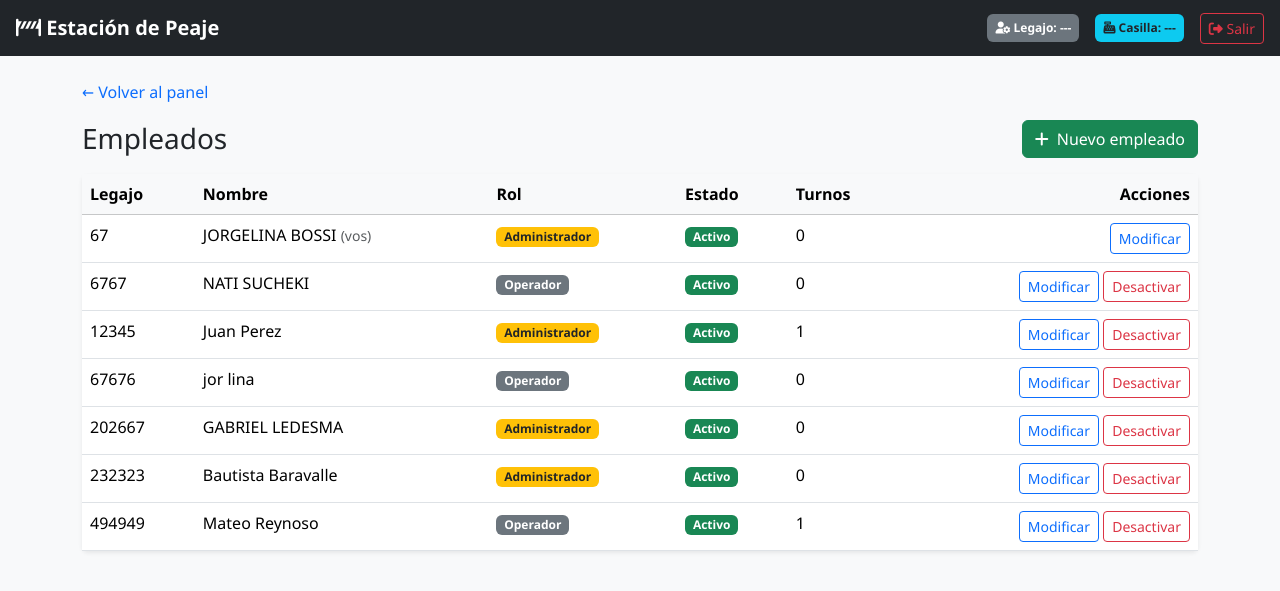
After one commit to Villada-PG3/trabajo-practico-integrador-caso-6-peaje, a Django app: page /panel/empleados/ in a window 1280 px wide. The commit adds this page. Shown: the top 591 px of the page. Run offline with Django 5.2, Linux system fonts and the light colour scheme; a user stored in the database is signed in; data comes from the database, SQL or seed files in the repository; some libraries are stand-ins or nearby versions.

Commit message:
feat: gestion de empleados en panel admin

```diff
--- a/core/urls.py
+++ b/core/urls.py
@@ -61,4 +61,10 @@ urlpatterns = [
     path('panel/casillas/<int:pk>/editar/', views.CasillaUpdateView.as_view(), name='casilla_editar'),
     # Lo mismo para borrar
     path('panel/casillas/<int:pk>/borrar/', views.CasillaDeleteView.as_view(), name='casilla_borrar'),
+        # Lista de empleados
+    path('panel/empleados/', views.EmpleadoListView.as_view(), name='empleados'),
+    # <int:pk> captura el legajo del empleado que se quiere modificar
+    path('panel/empleados/<int:pk>/editar/', views.EmpleadoUpdateView.as_view(), name='empleado_editar'),
+    # Activa o desactiva al empleado (solo por POST)
+    path('panel/empleados/<int:pk>/activar/', views.EmpleadoToggleActivoView.as_view(), name='empleado_toggle'),
 ]
--- a/core/views.py
+++ b/core/views.py
@@ -9,13 +9,14 @@ from django.contrib.auth.decorators import login_required
 from django.db import transaction
 from django.db.models import Count, Q, Sum
 from django.http import JsonResponse
-from django.shortcuts import render, redirect
+from django.shortcuts import render, redirect, get_object_or_404
 from django.utils import timezone
 from django.views.decorators.csrf import csrf_exempt, ensure_csrf_cookie
 
 from django import forms
 from django.urls import reverse_lazy
 from django.contrib.auth.mixins import UserPassesTestMixin
+from django.views import View
 from django.views.generic import ListView, CreateView, UpdateView, DeleteView
 
 from .models import (
@@ -418,6 +419,9 @@ class BootstrapFormMixin:
             if isinstance(campo.widget, forms.Select):
                 # Los desplegables (claves foráneas) usan form-select
                 campo.widget.attrs['class'] = 'form-select'
+            elif isinstance(campo.widget, forms.CheckboxInput):
+                # Las casillas de tilde (campos booleanos) usan form-check-input
+                campo.widget.attrs['class'] = 'form-check-input'
             else:
                 # El resto (texto, números) usa form-control
                 campo.widget.attrs['class'] = 'form-control'
@@ -535,3 +539,46 @@ class CasillaDeleteView(SoloAdminMixin, DeleteView):
     template_name = 'panel/confirmar_borrado.html'      # El mismo template de borrado de las otras entidades
     success_url = reverse_lazy('casillas')
     extra_context = {'volver': 'casillas'}
+
+class EmpleadoListView(SoloAdminMixin, ListView):
+    """Lista todos los empleados (operadores y administradores)."""
+    model = Operador                                    # Qué modelo listar
+    template_name = 'panel/empleados_lista.html'        # Template que se muestra
+    context_object_name = 'empleados'                   # Nombre de la lista dentro del template
+    # annotate agrega a cada operador un campo "num_turnos" con la cantidad de turnos que tiene
+    # ("turnos" es el related_name del modelo Turno); ordena por legajo
+    queryset = Operador.objects.annotate(num_turnos=Count('turnos')).order_by('legajo')
+
+
+class EmpleadoUpdateView(SoloAdminMixin, BootstrapFormMixin, UpdateView):
+    """Formulario para modificar un empleado (el pk es el legajo y viene en la URL)."""
+    model = Operador
+    # No se incluyen el legajo (es la clave primaria) ni la contraseña (se guarda encriptada)
+    fields = ['nombre', 'apellido', 'es_administrador', 'activo']
+    template_name = 'panel/form_generico.html'          # El mismo template de formulario que usan las demás pantallas
+    success_url = reverse_lazy('empleados')             # A dónde vuelve después de guardar
+    extra_context = {'titulo': 'Modificar empleado', 'volver': 'empleados'}
+
+    def form_valid(self, form):
+        # Se ejecuta cuando el formulario es válido, justo antes de guardar.
+        # Evita que un administrador se bloquee a sí mismo quitándose el rol o desactivándose.
+        es_uno_mismo = self.object.pk == self.request.user.pk
+        if es_uno_mismo and not (form.cleaned_data['es_administrador'] and form.cleaned_data['activo']):
+            # add_error(None, ...) agrega un error general, que form_generico.html muestra arriba del formulario
+            form.add_error(None, 'No podés quitarte el rol de administrador ni desactivarte a vos mismo.')
+            return self.form_invalid(form)
+        return super().form_valid(form)
+
+
+class EmpleadoToggleActivoView(SoloAdminMixin, View):
+    """Activa o desactiva un empleado con un clic (en vez de borrarlo)."""
+    # Solo acepta POST: cambiar datos con un simple link (GET) no es seguro
+    http_method_names = ['post']
+
+    def post(self, request, pk):
+        empleado = get_object_or_404(Operador, pk=pk)   # Busca por legajo; 404 si no existe
+        # Un administrador no puede desactivarse a sí mismo
+        if empleado.pk != request.user.pk:
+            empleado.activo = not empleado.activo       # Invierte el estado actual
+            empleado.save(update_fields=['activo'])     # Guarda solo ese campo
+        return redirect('empleados')                    # Vuelve a la lista
--- /dev/null
+++ b/templates/panel/empleados_lista.html
@@ -0,0 +1,84 @@
+{% extends 'base.html' %}
+
+{# Título de la pestaña del navegador #}
+{% block title %}Empleados{% endblock %}
+
+{% block content %}
+{# Link para volver al menú del administrador #}
+<a href="/prueba/" class="text-decoration-none">&larr; Volver al panel</a>
+
+{# Título a la izquierda y botón de alta a la derecha #}
+<div class="d-flex justify-content-between align-items-center my-3">
+    <h1 class="h3 mb-0">Empleados</h1>
+    {# El alta ya existe en la pantalla de Crear usuario; el botón lleva ahí #}
+    <a href="{% url 'crear_usuario' %}" class="btn btn-success">
+        <i class="fa-solid fa-plus me-1"></i> Nuevo empleado
+    </a>
+</div>
+
+<div class="card shadow-sm border-0">
+    <table class="table table-hover mb-0">
+        <thead class="table-light">
+            <tr>
+                <th>Legajo</th>
+                <th>Nombre</th>
+                <th>Rol</th>
+                <th>Estado</th>
+                <th>Turnos</th>
+                <th class="text-end">Acciones</th>
+            </tr>
+        </thead>
+        <tbody>
+            {# "empleados" es el context_object_name definido en EmpleadoListView #}
+            {% for emp in empleados %}
+            <tr>
+                <td>{{ emp.legajo }}</td>
+                <td>
+                    {{ emp.nombre }} {{ emp.apellido }}
+                    {# Marca al usuario que está logueado, para que sepa cuál es #}
+                    {% if emp.pk == request.user.pk %}<span class="text-muted small">(vos)</span>{% endif %}
+                </td>
+                <td>
+                    {# Etiqueta amarilla para administradores y gris para operadores #}
+                    {% if emp.es_administrador %}
+                        <span class="badge bg-warning text-dark">Administrador</span>
+                    {% else %}
+                        <span class="badge bg-secondary">Operador</span>
+                    {% endif %}
+                </td>
+                <td>
+                    {# Verde si está activo, rojo si está desactivado (no puede ingresar al sistema) #}
+                    {% if emp.activo %}
+                        <span class="badge bg-success">Activo</span>
+                    {% else %}
+                        <span class="badge bg-danger">Inactivo</span>
+                    {% endif %}
+                </td>
+                {# num_turnos lo calculó la vista con annotate #}
+                <td>{{ emp.num_turnos }}</td>
+                <td class="text-end">
+                    {# Pasamos emp.pk (el legajo) para que la URL sepa a qué empleado se refiere #}
+                    <a href="{% url 'empleado_editar' emp.pk %}" class="btn btn-sm btn-outline-primary">Modificar</a>
+
+                    {# El botón de activar/desactivar no se muestra para uno mismo #}
+                    {% if emp.pk != request.user.pk %}
+                    {# Formulario POST con csrf_token: cambia el estado sin salir de la pantalla #}
+                    <form method="post" action="{% url 'empleado_toggle' emp.pk %}" class="d-inline">
+                        {% csrf_token %}
+                        {% if emp.activo %}
+                            <button type="submit" class="btn btn-sm btn-outline-danger">Desactivar</button>
+                        {% else %}
+                            <button type="submit" class="btn btn-sm btn-outline-success">Activar</button>
+                        {% endif %}
+                    </form>
+                    {% endif %}
+                </td>
+            </tr>
+            {# Se muestra solo si la lista viene vacía; colspan="6" ocupa las 6 columnas #}
+            {% empty %}
+            <tr><td colspan="6" class="text-center text-muted py-4">No hay empleados cargados.</td></tr>
+            {% endfor %}
+        </tbody>
+    </table>
+</div>
+{% endblock %}
```
Also changed, not shown: templates/panel/_tabs copy.html (added, +16 -0 lines), templates/prueba.html (+10 -8 lines).
